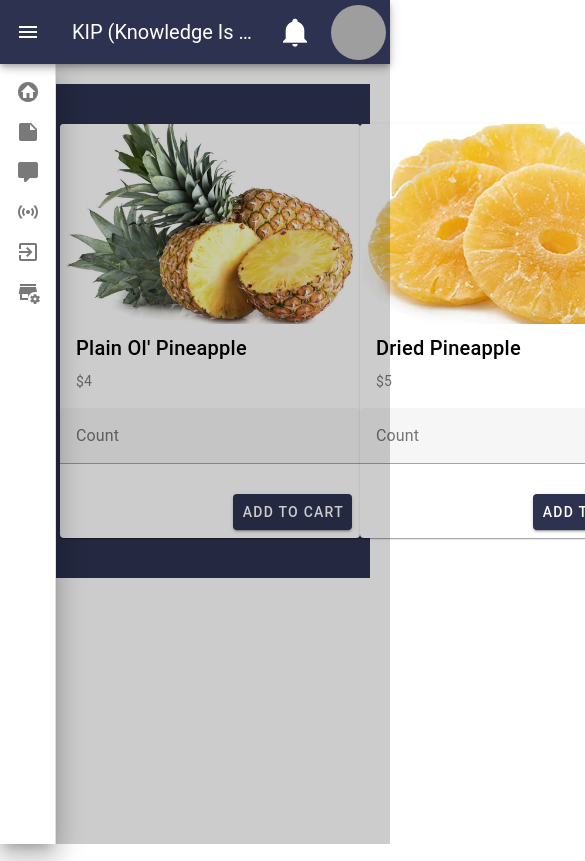
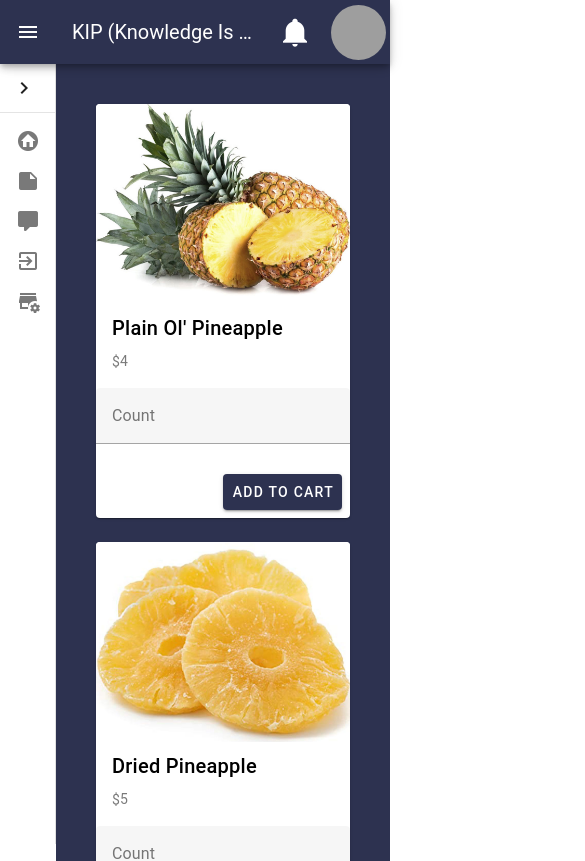
Before and after one commit to beyond-sw-camp/be03-fin-5TEAM-KIP, a Nuxt app in the folder kip-fe/: page /pinia in a window 390 px wide. Shown: the top 861 px of the page, 585 px wide, since content can reach past the window. Built offline with nearby package versions, Linux system fonts and the light colour scheme; grey boxes are pictures that could not be loaded.

Commit message:
[refactor] 메뉴바 컴포넌트화 시킴
- 메뉴 버튼으로 열고 닫기 기능 설정
- 피니아 페이지 Grid 사용하여 반응형 설정
- 기타 기능 리팩토링

```diff
--- /dev/null
+++ b/kip-fe/components/LeftNavigation.vue
@@ -0,0 +1,44 @@
+<script setup>
+const rail = ref(true);
+const emit = defineEmits(["railEvent"]);
+
+// function
+const handleRailClick = () => {
+  emit('railEvent');
+  rail.value = !rail.value;
+};
+</script>
+
+<template>
+  <v-btn
+      v-if="rail"
+      icon="mdi-chevron-right"
+      variant="text"
+      @click="handleRailClick"
+  />
+  <v-btn
+      v-else
+      icon="mdi-chevron-left"
+      variant="text"
+      @click="handleRailClick"
+  />
+  <v-divider></v-divider>
+
+  <v-list density="compact" nav>
+    <NuxtLink to="/">
+      <v-list-item prepend-icon="mdi-home-circle" title="HOME" value="myfiles"/>
+    </NuxtLink>
+    <NuxtLink to="/posts">
+      <v-list-item prepend-icon="mdi-note" title="POSTING" value="shared"/>
+    </NuxtLink>
+    <NuxtLink to="/comments">
+      <v-list-item prepend-icon="mdi-comment" title="COMMENTS" value="COMMENTS"/>
+    </NuxtLink>
+    <NuxtLink to="/login">
+      <v-list-item prepend-icon="mdi-login-variant" title="LOGIN" value="LOGIN"/>
+    </NuxtLink>
+    <NuxtLink to="/pinia">
+      <v-list-item prepend-icon="mdi-store-cog" title="PINIA" value="PINIA"/>
+    </NuxtLink>
+  </v-list>
+</template>
--- /dev/null
+++ b/kip-fe/components/NotificationCopo.vue
@@ -0,0 +1,49 @@
+<script setup>
+import AuthUserStore from "~/stores/AuthUserStore";
+import CartStore from "~/stores/CartStore";
+import KipColor from "~/stores/KipColor";
+
+
+</script>
+
+<template>
+  <v-card :title="`${AuthUserStore().username}'s Notification`"
+          class="mx-auto"
+          max-width="450">
+    <v-card
+        v-for="product in CartStore().grouped"
+        class="mx-auto"
+        max-width="344"
+        :subtitle="`$${product[0].price} X ${CartStore().groupCount(product[0].name)}개`"
+        :title="product[0].name">
+
+      <template v-slot:prepend>
+        <v-avatar
+            :image="`/images/${product[0].image}`"
+            size="55"
+        />
+      </template>
+
+      <template v-slot:append>
+        <v-icon
+            icon="mdi-trash-can"
+            size="x-large"
+            @click="CartStore().deleteItems(product[0].name)"
+        />
+      </template>
+
+    </v-card>
+
+    <!--닫기버튼-->
+    <v-card-actions>
+      Total Price: ${{ CartStore().totalPrice }}
+      <v-spacer/>
+      <v-btn
+          text="X"
+          @click="$emit('isActive')"
+          :color="KipColor().kipMainColor"
+          variant="flat"
+      />
+    </v-card-actions>
+  </v-card>
+</template>
--- a/kip-fe/layouts/default.vue
+++ b/kip-fe/layouts/default.vue
@@ -1,11 +1,18 @@
 <script setup lang="ts">
-
 import CartStore from "~/stores/CartStore";
 import KipColor from "~/stores/KipColor";
-import AuthUserStore from "~/stores/AuthUserStore";
+import LeftNavigation from "~/components/LeftNavigation.vue";
+import NotificationCopo from "~/components/NotificationCopo.vue";
 
 // 햄버거 버튼
 const drawer = ref(true);
+const rail = ref(true);
+
+// function
+const handleRailClick = () => {
+  rail.value = !rail.value;
+};
+
 </script>
 
 <template>
@@ -34,7 +41,7 @@ const drawer = ref(true);
       </v-toolbar-title>
 
       <!-- 알림 버튼 -->
-      <v-dialog max-width="500">
+      <v-dialog max-width="600">
         <template #activator="{ props: activatorProps }">
           <v-btn
               v-bind="activatorProps"
@@ -58,49 +65,9 @@ const drawer = ref(true);
         </template>
 
         <template #default="{ isActive }">
-          <v-card :title="`${AuthUserStore().username}'s Notification`"
-                  class="mx-auto"
-                  max-width="450"
-          >
-            <v-card
-                v-for="product in CartStore().grouped"
-                class="mx-auto"
-                max-width="344"
-                :subtitle="`$${product[0].price} X ${CartStore().groupCount(product[0].name)}개`"
-                :title="product[0].name">
-
-
-              <template v-slot:prepend>
-                <v-avatar
-                    :image="`/images/${product[0].image}`"
-                    size="55"
-                />
-              </template>
-
-              <template v-slot:append>
-                <v-icon
-                    icon="mdi-trash-can"
-                    size="x-large"
-                    @click="CartStore().deleteItems(product[0].name)"
-                />
-              </template>
-
-            </v-card>
-
-            <!--닫기버튼-->
-            <v-card-actions>
-              Total Price: ${{ CartStore().totalPrice }}
-              <v-spacer/>
-              <v-btn
-                  text="X"
-                  @click="isActive.value = false"
-                  :color="KipColor().kipMainColor"
-                  variant="flat"
-              />
-            </v-card-actions>
-          </v-card>
-
-
+          <NotificationCopo
+              @isActive = "isActive.value = false"
+          />
         </template>
       </v-dialog>
 
@@ -133,40 +100,15 @@ const drawer = ref(true);
 
     <!--  좌측메뉴  -->
     <v-navigation-drawer
-        expand-on-hover
-        rail
         v-model="drawer"
-    >
-      <v-list density="compact" nav>
-        <NuxtLink to="/">
-          <v-list-item prepend-icon="mdi-home-circle" title="HOME" value="myfiles"/>
-        </NuxtLink>
-        <NuxtLink to="/posts">
-          <v-list-item prepend-icon="mdi-note" title="POSTING" value="shared"/>
-        </NuxtLink>
-        <NuxtLink to="/comments">
-          <v-list-item prepend-icon="mdi-comment" title="COMMENTS" value="COMMENTS"/>
-        </NuxtLink>
-        <NuxtLink to="/dialogs">
-          <v-list-item prepend-icon="mdi-access-point" title="DIALOGS"/>
-        </NuxtLink>
-        <NuxtLink to="/login">
-          <v-list-item prepend-icon="mdi-login-variant" title="LOGIN"/>
-        </NuxtLink>
-        <NuxtLink to="/pinia">
-          <v-list-item prepend-icon="mdi-store-cog" title="PINIA"/>
-        </NuxtLink>
-
-
-      </v-list>
+        :rail="rail"
+        permanent>
+      <LeftNavigation @railEvent="handleRailClick"/>
     </v-navigation-drawer>
 
     <!--  메인 페이지  -->
     <v-main>
-      <div class="pa-5">
-        <NuxtPage/>
-      </div>
-
+      <NuxtPage/>
     </v-main>
 
   </v-layout>
--- a/kip-fe/pages/pinia.vue
+++ b/kip-fe/pages/pinia.vue
@@ -3,6 +3,7 @@ import CartStore from "@/stores/CartStore";
 import AuthUserStore from "~/stores/AuthUserStore.js";
 import ProductStore from "@/stores/ProductStore";
 import KipColor from "~/stores/KipColor.js";
+
 ProductStore().fill()
 
 const productCounts = reactive({});
@@ -18,12 +19,18 @@ const addItems = (product) => {
       class="d-flex pa-10"
       :color="KipColor().kipMainColor"
   >
-    <v-card
+    <v-row>
+      <v-col
           v-for="product in ProductStore().getProducts"
           :key="product.name"
+          :cols="12"
+          sm="6"
+          md="4"
+          lg="3"
+      >
+        <v-card
             class="mx-auto"
             max-width="400"
-        min-width="300"
         >
           <v-img
               class="align-end text-white"
@@ -32,7 +39,7 @@ const addItems = (product) => {
               cover
           />
           <v-card-title style="color:black">{{ product.name }}</v-card-title>
-      <v-card-subtitle> ${{product.price}} </v-card-subtitle>
+          <v-card-subtitle> ${{ product.price }}</v-card-subtitle>
 
           <v-text-field
               v-model="productCounts[product.name]"
@@ -53,5 +60,7 @@ const addItems = (product) => {
           </v-card-actions>
 
         </v-card>
+      </v-col>
+    </v-row>
   </v-sheet>
 </template>
```
Lines whose indentation alone changed are shown as unchanged.
